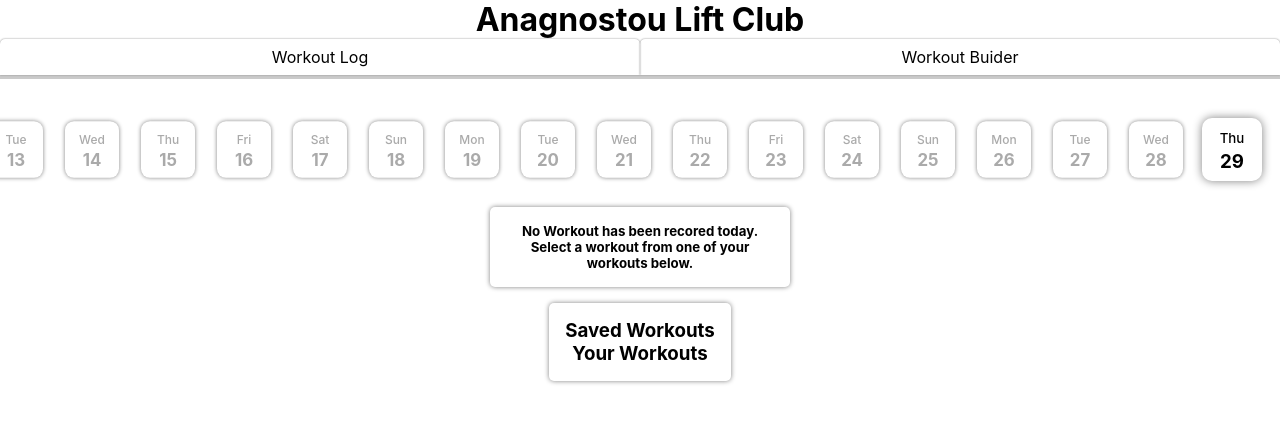
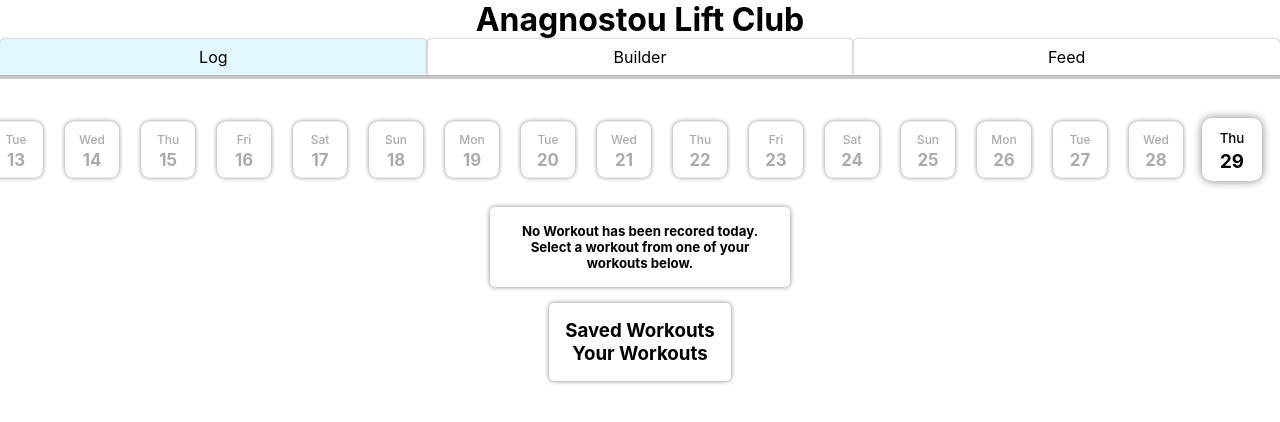
Before and after one commit to George-Anagnostou/liftclub, a Next.js app: page /workoutLog in a window 1280 px wide. Shown: the top 422 px of the page. Built offline with nearby package versions, Linux system fonts and the light colour scheme.

Commit message:
update: nav UI

```diff
--- a/components/Layout.js
+++ b/components/Layout.js
@@ -1,12 +1,21 @@
 import { useEffect } from "react";
 import Link from "next/link";
+import { useRouter } from "next/router";
 import styled from "styled-components";
 
 import SeoHead from "./SeoHead";
 
 import { useStoreDispatch, loginUser } from "../store";
 
+const routes = [
+  { pathname: "/workoutLog", linkTitle: "Log" },
+  { pathname: "/workoutBuilder", linkTitle: "Builder" },
+  { pathname: "/workoutFeed", linkTitle: "Feed" },
+];
+
 export default function Layout({ title = "Workout App", children }) {
+  const { pathname } = useRouter();
+
   const dispatch = useStoreDispatch();
 
   // Check local storage for user_id for persistant login
@@ -24,16 +33,13 @@ export default function Layout({ title = "Workout App", children }) {
         <h1>Anagnostou Lift Club</h1>
         <NavBar>
           <ul>
-            <Link href="/workoutLog">
-              <li>
-                <a>Workout Log</a>
-              </li>
-            </Link>
-            <Link href="/workoutBuilder">
-              <li>
-                <a>Workout Buider</a>
-              </li>
-            </Link>
+            {routes.map((route) => (
+              <Link href={route.pathname} key={route.pathname}>
+                <li style={pathname === route.pathname ? { background: "#e3f7ff" } : null}>
+                  <a>{route.linkTitle}</a>
+                </li>
+              </Link>
+            ))}
           </ul>
         </NavBar>
         {children}
```
